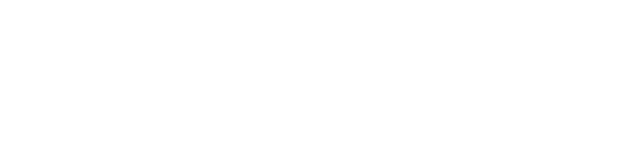
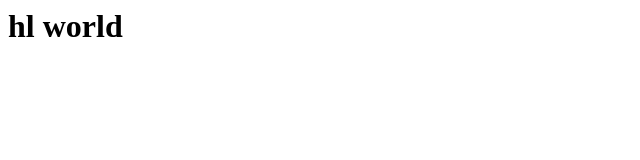
Before and after one commit to Caique108/test, a plain HTML site: page index.html in a window 1280 px wide. Shown: the whole page, without its empty margins (0-640 px from the left). Drawn offline with Linux system fonts and the light colour scheme.

Commit message:
Update index.html

```diff
--- a/index.html
+++ b/index.html
@@ -1,2 +1,3 @@
 <html>
+  <h1>hl world</h1>
 </html>
```
